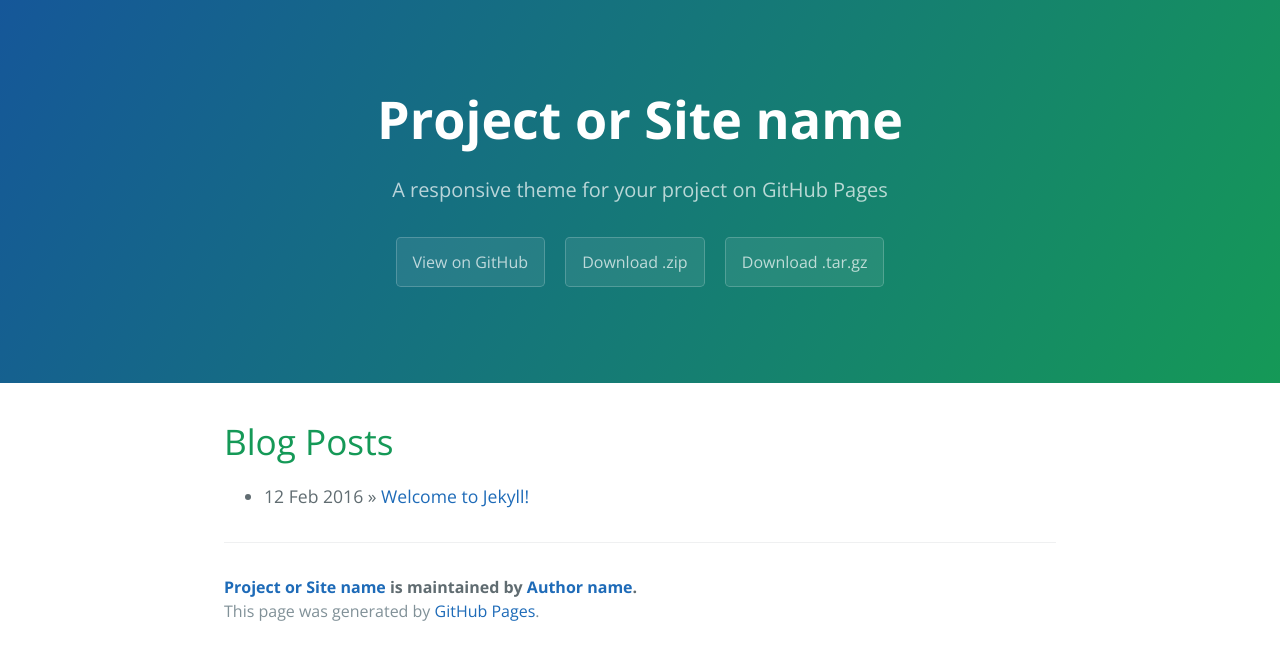
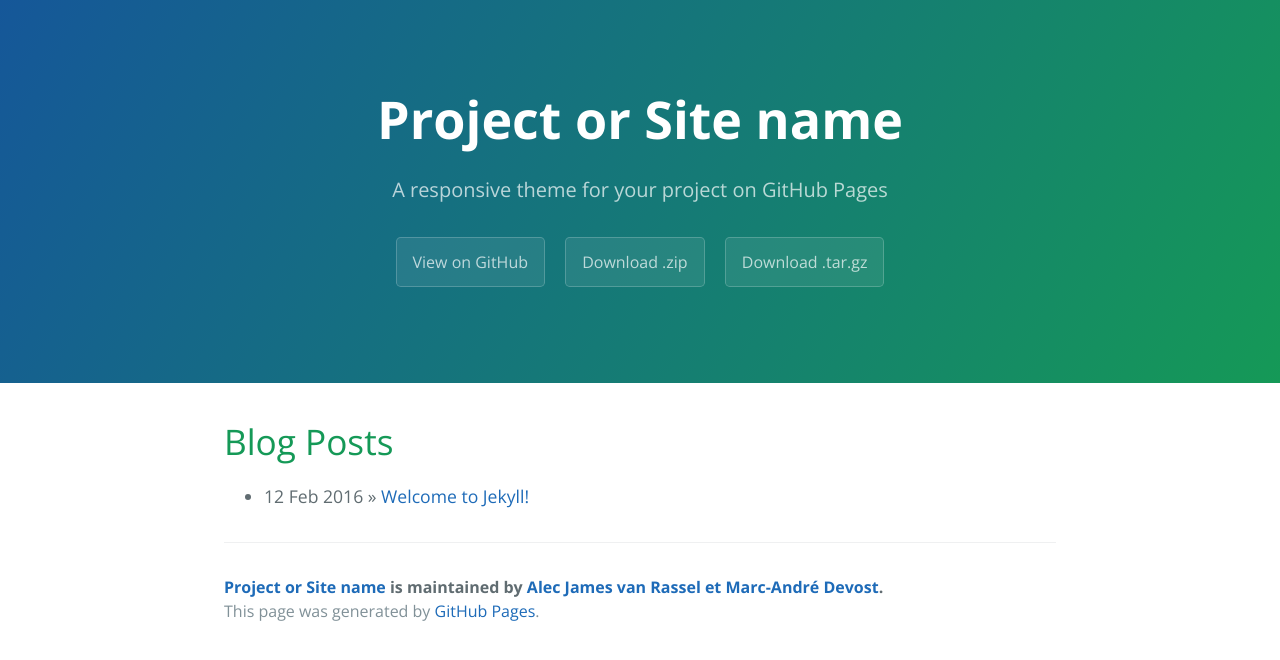
Before and after one commit to alec42/distributacalcul, a Jekyll site: the page built from docs/index.html, in a window 1280 px wide. Shown: the top 660 px of the page. Built offline with Jekyll 4.4.1, drawn with Linux system fonts in a browser that asks for light colours; the list of posts is cut into pages by our own code.

Commit message:
Update _config.yml

```diff
--- a/docs/_config.yml
+++ b/docs/_config.yml
@@ -1,14 +1,14 @@
 # Setup
 title:        Project or Site name
 tagline:      A responsive theme for your project on GitHub Pages
-baseurl:      ""
+baseurl:      "https://alec42.github.io/distributacalcul/"
 paginate:     1
 locale:       "en"
 
 # About/contact
 author:
-  name:       Author name
-  url:        http://yourhomepage.com
+  name:       Alec James van Rassel et Marc-André Devost
+  url:        https://alec42.github.io/distributacalcul/
 
 # Gems
 gems:
```
